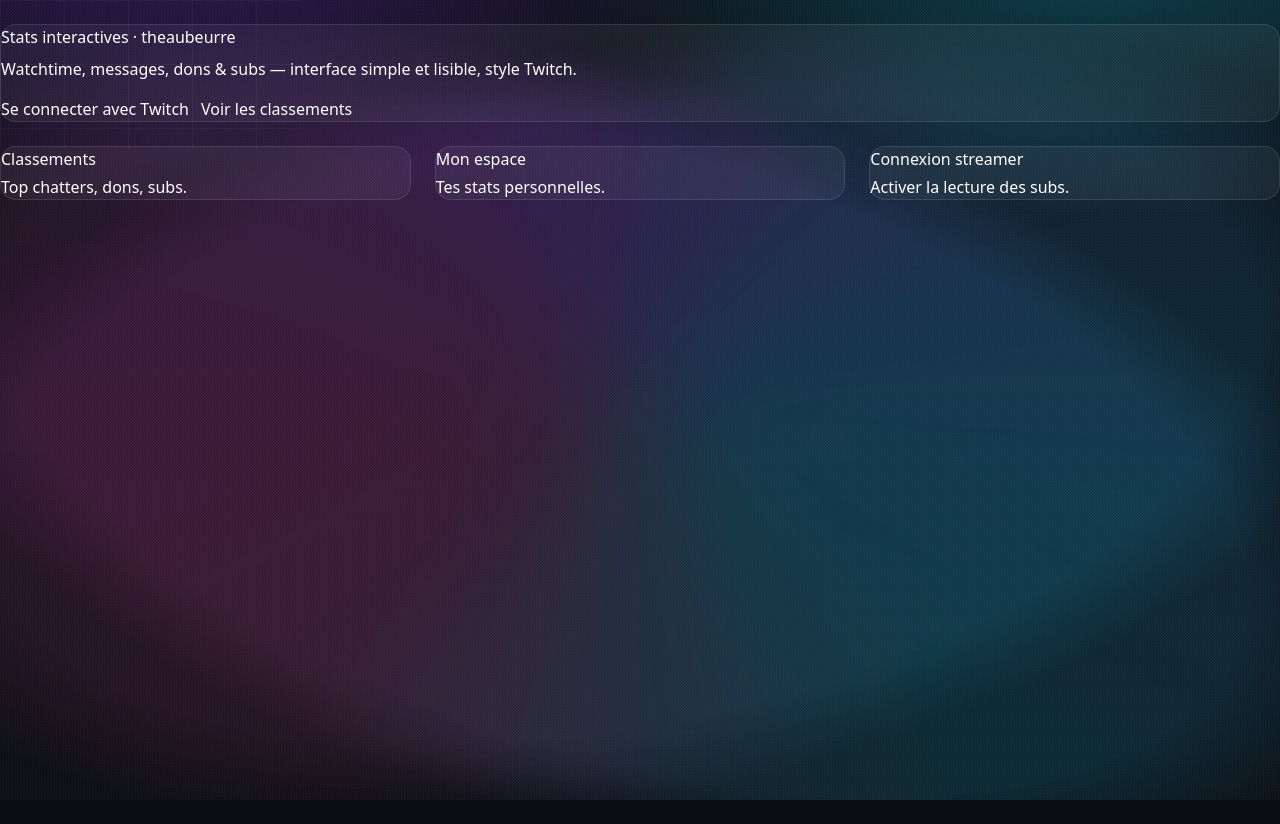
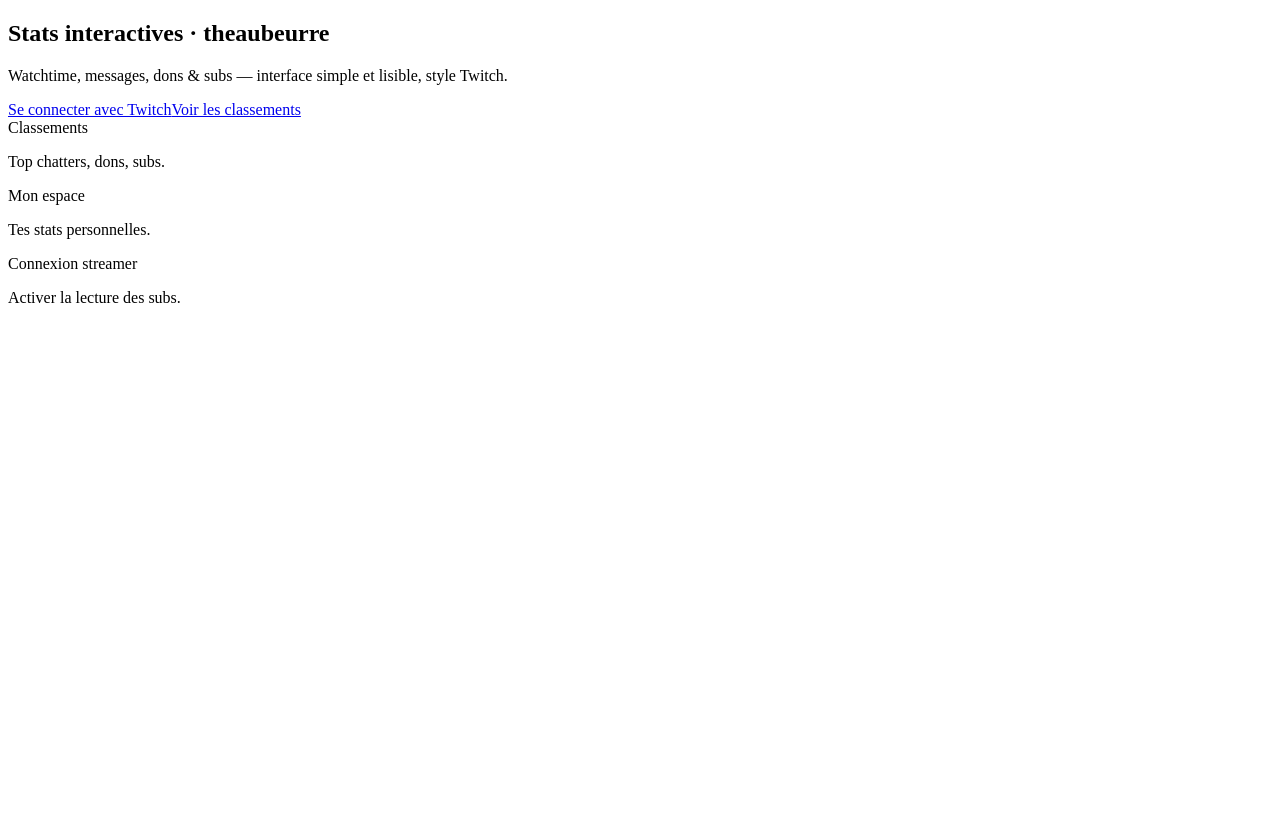
Before and after one commit to Goal2/viewerhub, a Next.js app in the folder viewerhub/: page /admin/connect in a window 1280 px wide. After the commit the page ends 800 px from the top, so only its background shows below. Built offline with nearby package versions, Linux system fonts and the light colour scheme.

Commit message:
fix: root dir + page.tsx redirect + layout

```diff
--- a/package.json
+++ b/package.json
@@ -5,6 +5,7 @@
   "devDependencies": {
     "@typescript-eslint/eslint-plugin": "^8.39.0",
     "@typescript-eslint/parser": "^8.39.0",
-    "eslint": "^9.33.0"
+    "eslint": "^9.33.0",
+    "eslint-config-next": "^15.4.6"
   }
 }
--- a/viewerhub/src/app/layout.tsx
+++ b/viewerhub/src/app/layout.tsx
@@ -1,16 +1,7 @@
-// src/app/layout.tsx
-import "./globals.css";
-import AnimatedBackdrop from "@/components/AnimatedBackdrop";
-
 export default function RootLayout({ children }: { children: React.ReactNode }) {
   return (
     <html lang="fr">
-      <body className="bg-[#0b0d13] text-white antialiased">
-        {/* décor animé global */}
-        <AnimatedBackdrop />
-
-        {children}
-      </body>
+      <body>{children}</body>
     </html>
   );
 }
--- a/viewerhub/src/app/page.tsx
+++ b/viewerhub/src/app/page.tsx
@@ -1,4 +1,3 @@
-// src/app/page.tsx
 import { redirect } from "next/navigation";
 
 export default function Home() {
```
Also changed, not shown: 1 other file (tests, documents, lock files or other folders).
